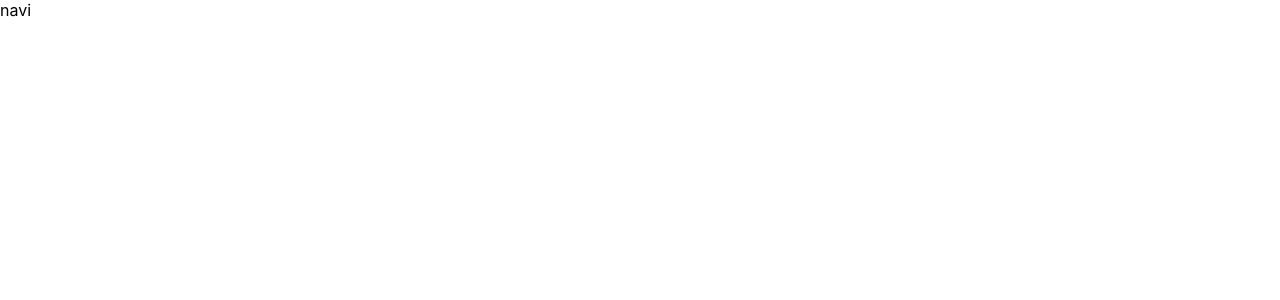
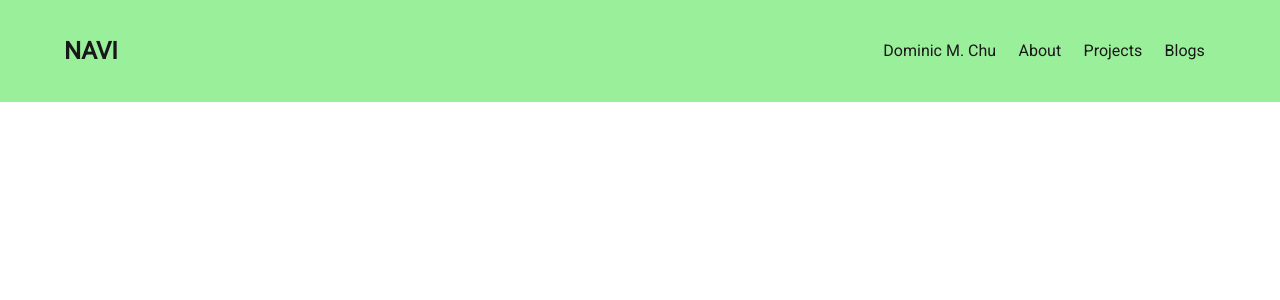
Before and after one commit to Domitalk/website, a React (Create React App) app: page / in a window 1280 px wide. Shown: the top 300 px of the page. Built offline with nearby package versions, Linux system fonts and the light colour scheme.

Commit message:
image assets

```diff
--- a/src/App.js
+++ b/src/App.js
@@ -1,36 +1,16 @@
 import React from 'react';
 import './App.scss';
-import {
-  BrowserRouter as Router,
-} from 'react-router-dom';
+import { BrowserRouter as Router } from 'react-router-dom';
 import Navi from './Components/Navi'
 
-function App() {
+const App = () => {
   return (
-    <>
-      <Router>
+    <Router>
+      <div className="App">
         <Navi />
-      </Router>
-    </>
+      </div>
+    </Router>
   )
-  // return (
-  //   <div className="App">
-  //     <header className="App-header">
-  //       <img src={logo} className="App-logo" alt="logo" />
-  //       <p>
-  //         Edit <code>src/App.js</code> and save to reload.
-  //       </p>
-  //       <a
-  //         className="App-link"
-  //         href="https://reactjs.org"
-  //         target="_blank"
-  //         rel="noopener noreferrer"
-  //       >
-  //         Learn React
-  //       </a>
-  //     </header>
-  //   </div>
-  // );
 }
 
 export default App;
--- a/src/App.scss
+++ b/src/App.scss
@@ -1,38 +1,122 @@
-.App {
+.product {
+    display: inline-block;
+    background-color: whitesmoke;
+    margin: 10px;
+    border: 1px solid #eee;
+    box-shadow: 0 3px 3px #ccc;
+    width: 200px;
+    height: 200px;
+    padding: 30px;
+  }
+  .home{
     text-align: center;
+    border: 3px solid green;
+    padding: 50px 0;
+    margin-top: 100px;
   }
-
-.App-logo {
-    height: 40vmin;
-    pointer-events: none;
-}
-
-@media (prefers-reduced-motion: no-preference) {
-    .App-logo {
-      animation: App-logo-spin infinite 20s linear;
+  @import url('https://fonts.googleapis.com/css?family=Roboto');
+  /* Global Styles */
+  :root {
+    --nav-primary-color: lightgreen;
+    --nav-text-color:Black;
+    --nav-a-hov-color:Blue;
+  }
+  * {
+    box-sizing: border-box;
+    margin: 0;
+    padding: 0;
+  }
+  body {
+    font-family: 'Roboto', sans-serif;
+    font-size: 1rem;
+    line-height: 1.6;
+    background-color: #fff;
+    color: #333;
+  }
+  a {
+    color: var(--nav-primary-color);
+    text-decoration: none;
+  }
+  a:hover {
+    color: #666;
+  }
+  ul {
+    list-style: none;
+  }
+  img {
+    width: 100%;
+  }
+  /* Utilities */
+  .container {
+    max-width: 1100px;
+    margin: auto;
+    overflow: hidden;
+    padding: 0 2rem;
+  }
+  /* Text Styles*/
+  .x-large {
+    font-size: 4rem;
+    line-height: 1.2;
+    margin-bottom: 1rem;
+  }
+  .large {
+    font-size: 3rem;
+    line-height: 1.2;
+    margin-bottom: 1rem;
+  }
+  .bg-primary{
+    background: var(--nav-primary-color);
+    color: var(--nav-text-color);
+  }
+  /* Navbar */
+  .navbar {
+    display: flex;
+    justify-content: space-between;
+    align-items: center;
+    padding: 2rem 4rem;
+    z-index: 1;
+    width: 100%;
+    opacity: 0.9;
+    margin-bottom: 3rem;
+  }
+  .navbar ul {
+    display: flex;
+  }
+  .navbar a {
+    color: var(--nav-text-color);
+    padding: 0.45rem;
+    margin: 0 0.25rem;
+  }
+  .navbar a:hover {
+    color: var(--nav-a-hov-color);
+  }
+  /* Mobile Styles */
+  @media (max-width: 700px) {
+    .hide-sm {
+      display: none;
     }
-}
-
-  .App-header {
-    background-color: #282c34;
-    min-height: 100vh;
-    display: flex;
-    flex-direction: column;
-    align-items: center;
-    justify-content: center;
-    font-size: calc(10px + 2vmin);
-    color: white;
-  }
-
-  .App-link {
-    color: #61dafb;
-  }
-
-  @keyframes App-logo-spin {
-    from {
-      transform: rotate(0deg);
+  .grid-2,
+    .grid-3,
+    .grid-4 {
+      grid-template-columns: 1fr;
     }
-    to {
-      transform: rotate(360deg);
+  /* Text Styles */
+    .x-large {
+      font-size: 3rem;
+    }
+  .large {
+      font-size: 2rem;
+    }
+  .lead {
+      font-size: 1rem;
+    }
+  /* Navbar */
+    .navbar {
+      display: block;
+      text-align: center;
+    }
+  .navbar ul {
+      text-align: center;
+      justify-content: center;
     }
   }
--- a/src/Components/Navi.js
+++ b/src/Components/Navi.js
@@ -1,13 +1,27 @@
 import React from 'react';
 import { Link } from 'react-router-dom';
 
-function Navi() {
+const Navi = () => {
     return (
-        <>
-            <div>
-                navi
-            </div>
-        </>
+        <nav className="navbar  bg-primary">
+            <h1>
+            NAVI
+            </h1>
+            <ul>
+                <li>
+                    <Link to='#Home'>Dominic M. Chu</Link>
+                </li>
+                <li>
+                    <Link to=''>About</Link>
+                </li>
+                <li>
+                    <Link to=''>Projects</Link>
+                </li>
+                <li>
+                    <Link to=''>Blogs</Link>
+                </li>
+            </ul>
+        </nav>
     )
 }
 export default Navi;
--- a/src/index.scss
+++ b/src/index.scss
@@ -1,13 +1,13 @@
-body {
-    margin: 0;
-    font-family: -apple-system, BlinkMacSystemFont, 'Segoe UI', 'Roboto', 'Oxygen',
-      'Ubuntu', 'Cantarell', 'Fira Sans', 'Droid Sans', 'Helvetica Neue',
-      sans-serif;
-    -webkit-font-smoothing: antialiased;
-    -moz-osx-font-smoothing: grayscale;
-}
+// body {
+//     margin: 0;
+//     font-family: -apple-system, BlinkMacSystemFont, 'Segoe UI', 'Roboto', 'Oxygen',
+//       'Ubuntu', 'Cantarell', 'Fira Sans', 'Droid Sans', 'Helvetica Neue',
+//       sans-serif;
+//     -webkit-font-smoothing: antialiased;
+//     -moz-osx-font-smoothing: grayscale;
+// }
 
-code {
-    font-family: source-code-pro, Menlo, Monaco, Consolas, 'Courier New',
-      monospace;
-}
+// code {
+//     font-family: source-code-pro, Menlo, Monaco, Consolas, 'Courier New',
+//       monospace;
+// }
```
Also changed, not shown: src/Components/Home.js (added, +11 -0 lines), src/assets/images/banner.jpg (added), src/assets/images/profile.jpg (added).
